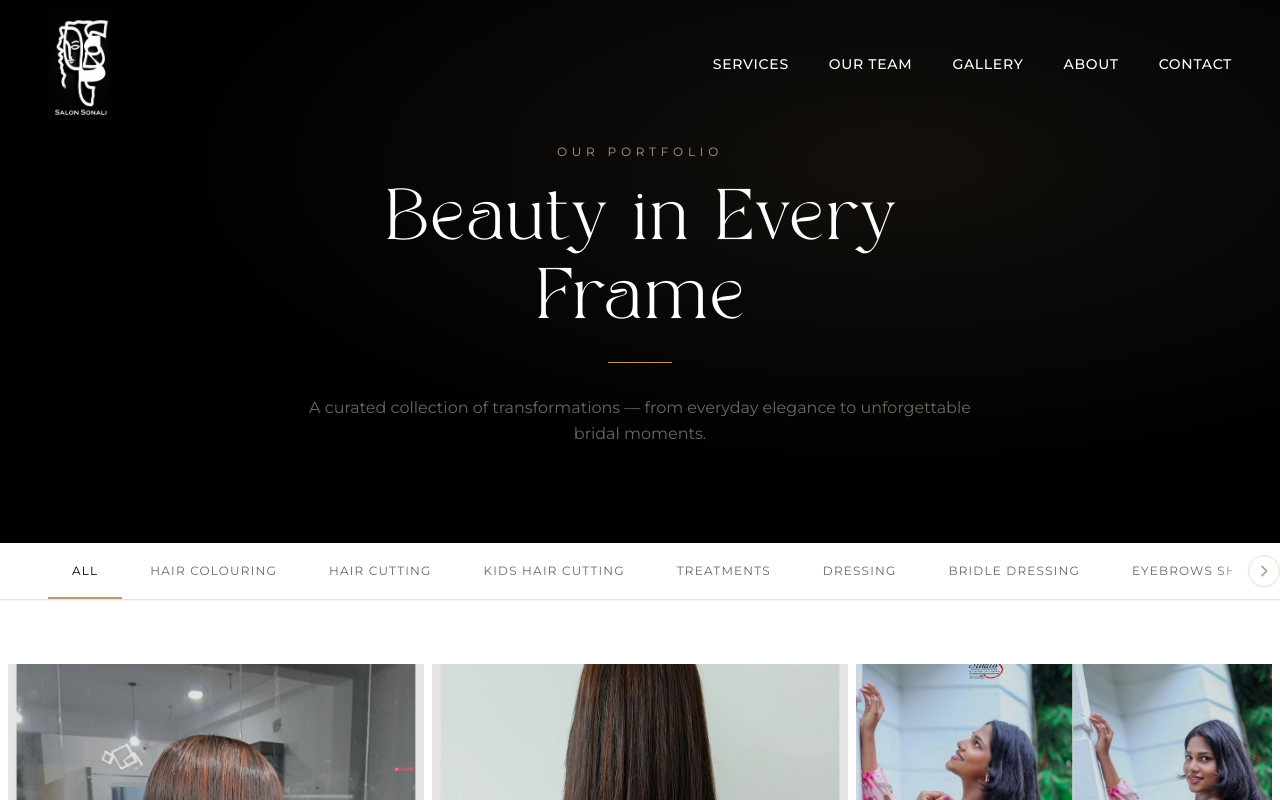
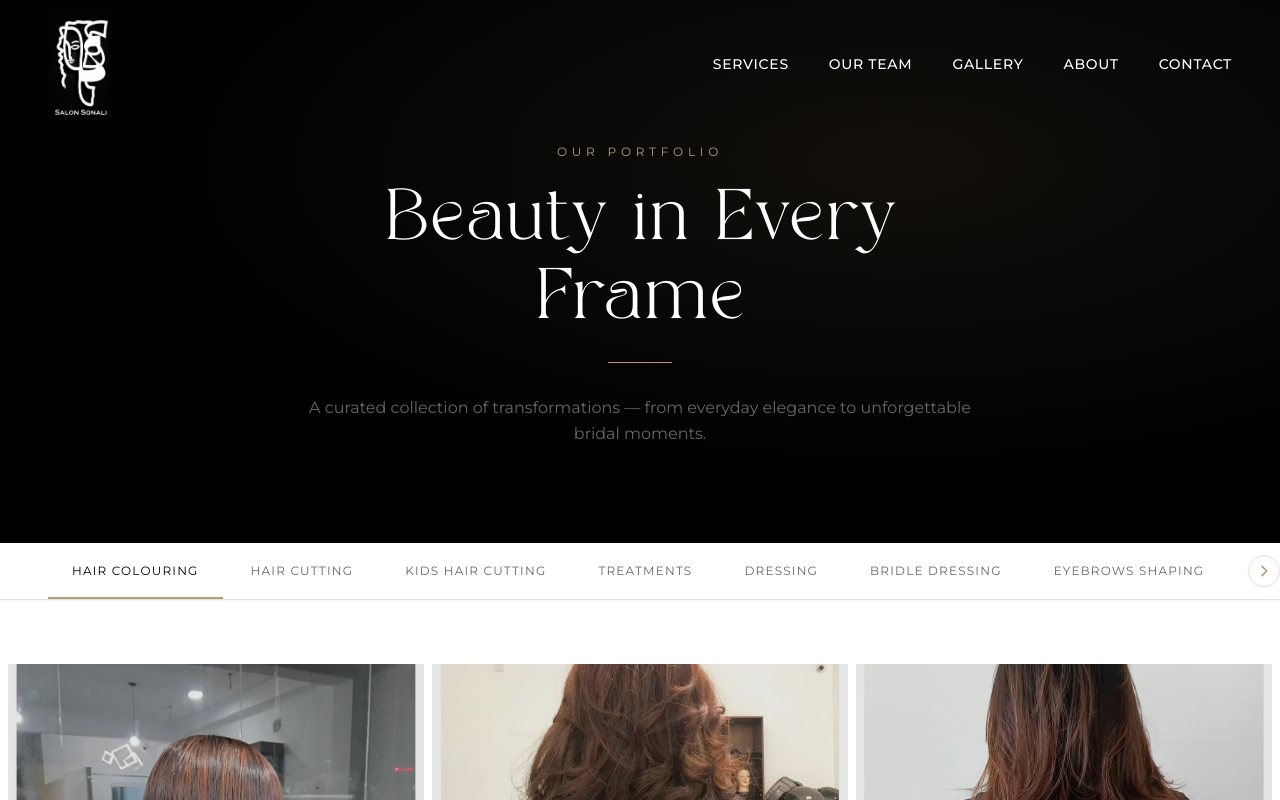
Before and after one commit to TJ-Sites/salon-sonali, a Next.js app: page /gallery in a window 1280 px wide. Shown: the top 800 px of the page. Built offline with nearby package versions, Linux system fonts and the light colour scheme; a web font is replaced by a local one.

Commit message:
services

```diff
--- a/app/about/AboutPageClient.tsx
+++ b/app/about/AboutPageClient.tsx
@@ -12,7 +12,7 @@ const values = [
 ];
 
 const milestones = [
-  { year: "2012", event: "Salon Sonali opens its doors in a small, intimate studio with a team of two." },
+  { year: "1998", event: "Salon Sonali opens its doors in a small, intimate studio with a team of two." },
   { year: "2015", event: "Expanded to a full-service salon, adding skin and advanced beauty treatments to our offering." },
   { year: "2018", event: "Launched our bridal specialist programme — now one of our most in-demand services." },
   { year: "2021", event: "Reached 5,000 happy clients and welcomed three new specialists to the team." },
@@ -47,7 +47,7 @@ export default function AboutPageClient() {
               style={{ background: "linear-gradient(135deg, #000000 0%, #3d2c1e 50%, #B89A7A 100%)" }}
             />
             <div className="absolute inset-0 flex items-center justify-center">
-              <p className="font-playfair text-8xl italic text-[#FFFFFF]/10">12+</p>
+              <p className="font-playfair text-8xl italic text-[#FFFFFF]/10">26+</p>
             </div>
             <div className="absolute bottom-10 left-10">
               <p className="font-montserrat text-xs tracking-widest uppercase text-[#B89A7A]">Years of Excellence</p>
@@ -62,7 +62,7 @@ export default function AboutPageClient() {
               From a Single Chair to a Full Sanctuary
             </h2>
             <p className="font-montserrat text-sm text-[#6B665F] leading-relaxed mb-5">
-              Salon Sonali started in 2012 as a small, two-chair studio with one clear vision: to make every person who walks through the door feel extraordinary. Founder Sonali Mehta had spent years working in acclaimed salons across London and Mumbai, absorbing the finest techniques and the belief that great beauty work is a form of art.
+              Salon Sonali started in 1998 as a small, two-chair studio with one clear vision: to make every person who walks through the door feel extraordinary. Founder Sonali Mehta had spent years working in acclaimed salons across London and Mumbai, absorbing the finest techniques and the belief that great beauty work is a form of art.
             </p>
             <p className="font-montserrat text-sm text-[#6B665F] leading-relaxed mb-10">
               What began as an intimate space has grown into a full-service sanctuary — but the heart of it has never changed. Every client is a person, not a booking slot. Every appointment is an opportunity to listen, collaborate, and create something genuinely beautiful.
@@ -104,7 +104,7 @@ export default function AboutPageClient() {
       <section className="bg-[#FFFFFF] section-padding">
         <div className="max-w-3xl mx-auto px-6 lg:px-12">
           <SectionReveal className="text-center mb-16">
-            <p className="font-montserrat text-xs tracking-[0.4em] uppercase text-[#B89A7A] mb-4">A Decade of Growth</p>
+            <p className="font-montserrat text-xs tracking-[0.4em] uppercase text-[#B89A7A] mb-4">Decades of Growth</p>
             <h2 className="font-playfair text-4xl text-[#000000]">Our Journey</h2>
             <div className="w-16 h-px bg-[#B89A7A] mx-auto mt-6" />
           </SectionReveal>
--- a/app/gallery/GalleryPageClient.tsx
+++ b/app/gallery/GalleryPageClient.tsx
@@ -5,7 +5,6 @@ import { motion, AnimatePresence } from "framer-motion";
 import SectionReveal from "@/components/ui/SectionReveal";
 
 const filters = [
-  "All",
   "Hair Colouring",
   "Hair Cutting",
   "Kids Hair Cutting",
@@ -827,7 +826,7 @@ const galleryItems: GalleryItem[] = [
 ];
 
 export default function GalleryPageClient() {
-  const [activeFilter, setActiveFilter] = useState("All");
+  const [activeFilter, setActiveFilter] = useState("Hair Colouring");
   const [lightboxItem, setLightboxItem] = useState<(typeof galleryItems)[0] | null>(null);
 
   const [showRightArrow, setShowRightArrow] = useState(false);
@@ -863,10 +862,7 @@ export default function GalleryPageClient() {
     return () => clearTimeout(timer);
   }, [activeFilter]);
 
-  const filtered =
-    activeFilter === "All"
-      ? galleryItems
-      : galleryItems.filter((g) => g.category === activeFilter);
+  const filtered = galleryItems.filter((g) => g.category === activeFilter);
 
   return (
     <>
--- a/components/home/StatsSection.tsx
+++ b/components/home/StatsSection.tsx
@@ -3,7 +3,7 @@
 import { useEffect, useRef, useState } from "react";
 
 const stats = [
-  { value: 12, suffix: "+", label: "Years of Excellence" },
+  { value: 26, suffix: "+", label: "Years of Excellence" },
   { value: 5000, suffix: "+", label: "Happy Clients" },
   { value: 4.4, suffix: "★", label: "Google Rating" },
 ];
```
